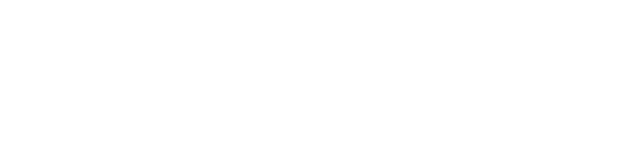
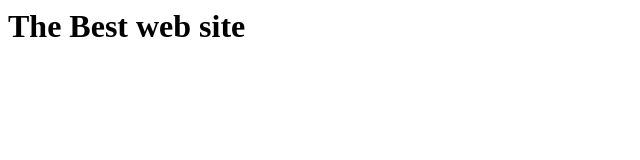
Before and after one commit to Markelych32/Git_Learning, a plain HTML site: page index.html in a window 1280 px wide. Shown: the whole page, without its empty margins (0-640 px from the left). Drawn offline with Linux system fonts and the light colour scheme.

Commit message:
add body and h1 in index.html

```diff
--- a/index.html
+++ b/index.html
@@ -3,4 +3,7 @@
 	<head>
 		<title>Web Site</title>
 	</head>
+	<body>
+		<h1>The Best web site</h1>
+	</body>
 </html>
```
